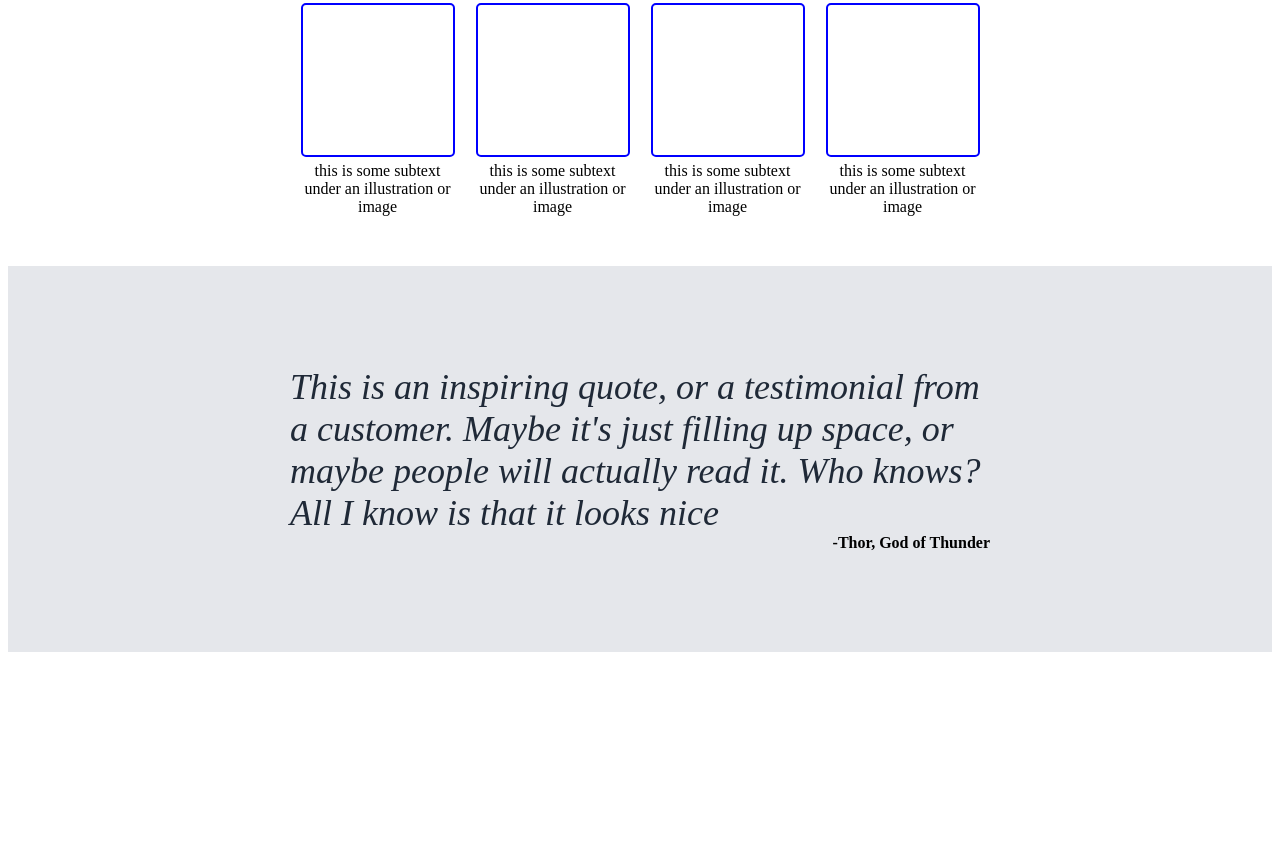
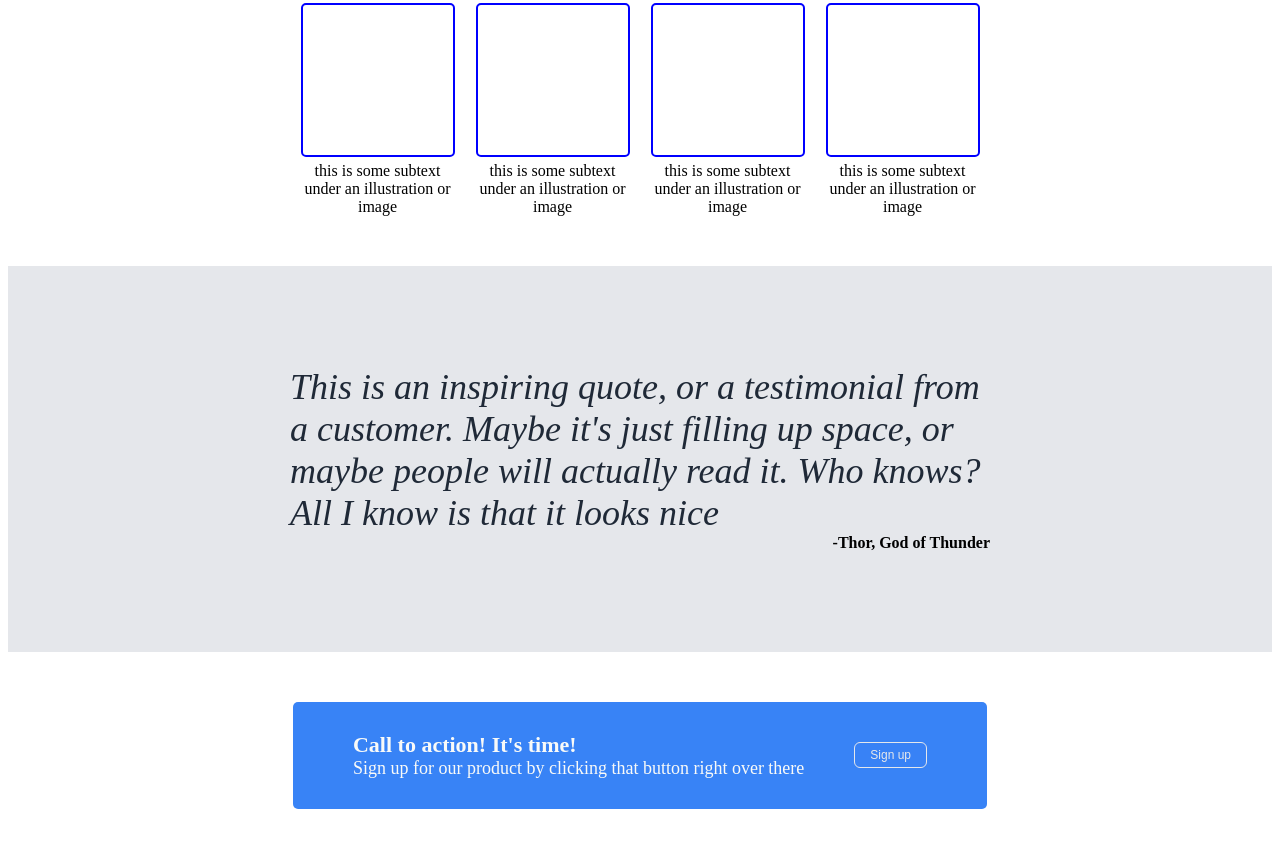
Before and after one commit to JoelSanchezM/odin-project-Landpage, a plain HTML site: page index.html in a window 1280 px wide. Shown: the part 588-1450 px from the top of the page. Before the commit the page ends 1248 px from the top, so only its background shows below. Drawn offline with Linux system fonts and the light colour scheme.

Commit message:
Add fourth section to landing page

```diff
--- a/index.html
+++ b/index.html
@@ -56,5 +56,17 @@
                 <p class="quote-author">-Thor, God of Thunder</p>
             </div>
         </div>
+
+        <div class="fourth-section">
+            <div class="action-container">
+                <div class="action-container__left">
+                    <h1>Call to action! It's time!</h1>
+                    <p>Sign up for our product by clicking that button right over there</p>
+                </div>
+                <button>Sign up</button>
+            </div>
+        </div>
+
+
     </body>
 </html>
--- a/style.css
+++ b/style.css
@@ -50,7 +50,6 @@ a{
     color: #e5e7eb;
     font-weight: bold;
     padding: 5px 15px ;
-    width: 120px;
 }
 
 .first-section__image{
@@ -118,3 +117,44 @@ a{
     text-align: right;
     font-weight: bold;
 }
+
+.fourth-section{
+    padding: 50px 100px;
+    display: flex;
+    align-items: center;
+    justify-content: center;
+}
+
+.action-container{
+    background: #3883f6;
+    padding: 30px 60px;
+    border-radius: 5px;
+    display: flex;
+    gap: 50px;
+    align-items: center;
+}
+
+.action-container h1{
+    padding: 0px;
+    margin: 0px;
+    font-size: 22px;
+    color: #f9faf8;
+    font-weight: bold;
+}
+
+.action-container p{
+    margin: 0px;
+    padding: 0px;
+    font-size: 18px;
+    color: #f9faf8;
+}
+
+.action-container button{
+    background: #3882f6;
+    border-radius: 6px;
+    border: 1px solid #e5e7eb;
+    font-size: 12px;
+    color: #e5e7eb;
+    padding: 5px 15px ;
+    flex-shrink: 0;
+}
```
